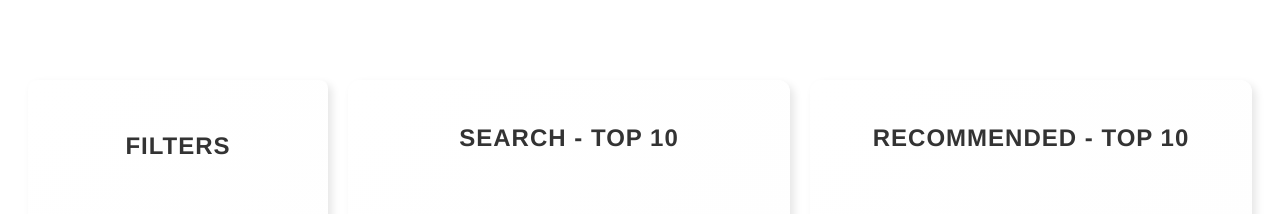
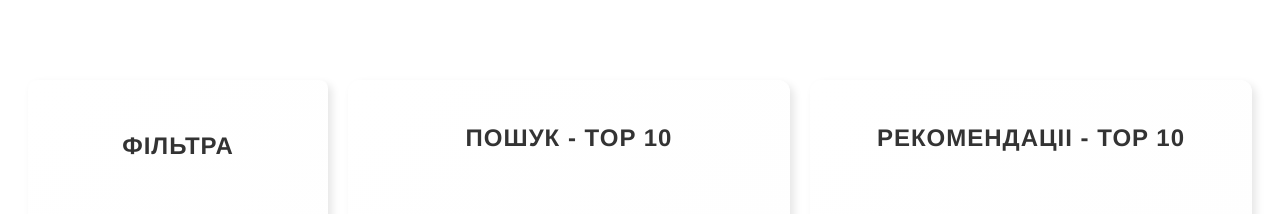
Before and after one commit to IgorNovo1986/bookshelf, a Vue app: page / in a window 1280 px wide. Shown: the top 214 px of the page. Built offline with nearby package versions, Linux system fonts and the light colour scheme; no server answers.

Commit message:
added title by ukraine

```diff
--- a/src/components/Bookshelf.vue
+++ b/src/components/Bookshelf.vue
@@ -1,7 +1,7 @@
 <template>
   <div class="book-container">
     <div class="book-filter column ">
-      <h2>Filters</h2>
+      <h2>Фільтра</h2>
       <label>
         Жанр:
         <select v-model="filters.genre">
@@ -91,7 +91,7 @@
       <button @click="applyFilters">Застосувати фільтри</button>
     </div>
     <div class="column selected-books">
-      <h2>Search - TOP 10</h2>
+      <h2>Пошук - TOP 10</h2>
       <div v-if="loadingBook">Loading search</div>
       <div v-else class="book-grid">
           <div v-for="book in searchBooks" :key="book.id" class="book-item">
@@ -120,7 +120,7 @@
       </div>
     </div>
     <div class="column recommended-books">
-      <h2>Recommended - TOP 10</h2>
+      <h2>Рекомендаціі - TOP 10</h2>
       <div v-if="loadingBook">Loading recommended</div>
       <div v-else class="book-grid">
         <div v-for="book in recommendedBooks" :key="book.id" class="book-item">
```
Also changed, not shown: 7 other files (tests, documents, lock files or other folders).
